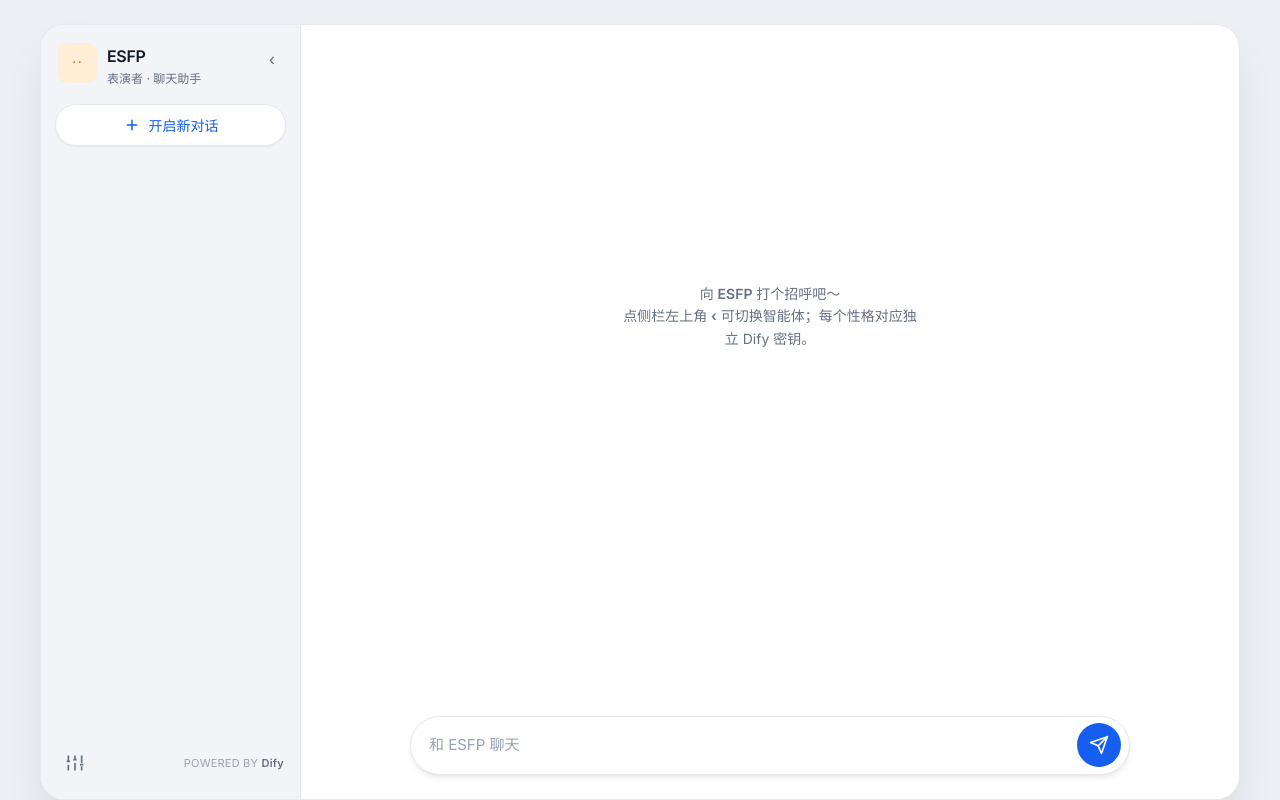
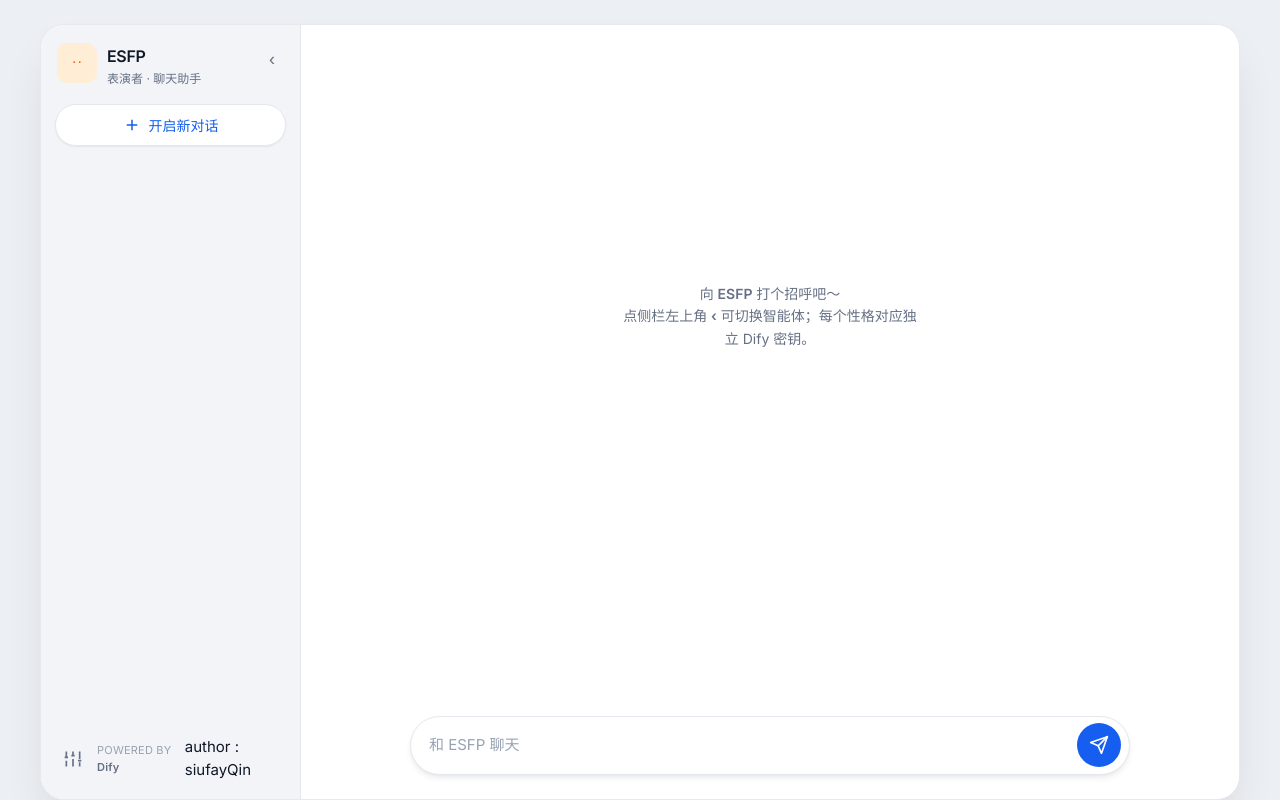
Before and after one commit to siufayQin/Personality_Chatbot, a website: page public/index.html in a window 1280 px wide. Drawn offline with Linux system fonts and the light colour scheme; no server answers.

Commit message:
Add author information to index.html

```diff
--- a/public/index.html
+++ b/public/index.html
@@ -496,6 +496,7 @@
           </svg>
         </button>
         <span class="powered">POWERED BY <strong>Dify</strong></span>
+        <span class="author">author : siufayQin</span>
       </div>
     </aside>
 
```
